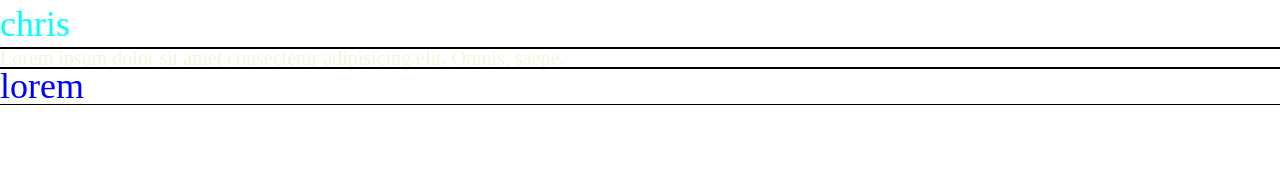
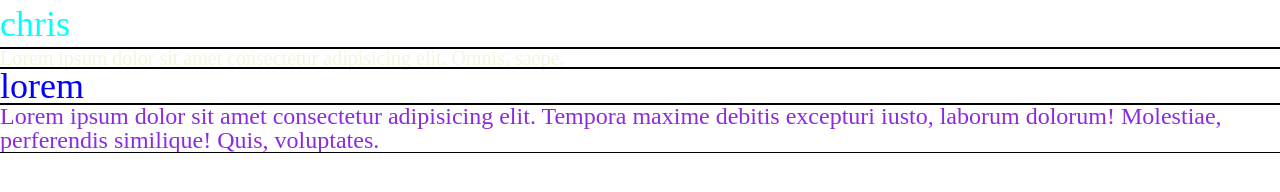
Before and after one commit to john97653799/github1123, a plain HTML site: page index.html in a window 1280 px wide. Drawn offline with Linux system fonts and the light colour scheme.

Commit message:
新增小標題

```diff
--- a/all-css/all.css
+++ b/all-css/all.css
@@ -76,3 +76,7 @@ h2{
     color: blue;
     font-size: 36px;
 }
+h3{
+    color: blueviolet;
+    font-size: 24px;
+}
--- a/index.html
+++ b/index.html
@@ -10,5 +10,6 @@
    <h1>chris</h1>
    <p>Lorem ipsum dolor sit amet consectetur adipisicing elit. Omnis, saepe.</p>
    <h2>lorem</h2>
+   <h3>Lorem ipsum dolor sit amet consectetur adipisicing elit. Tempora maxime debitis excepturi iusto, laborum dolorum! Molestiae, perferendis similique! Quis, voluptates.</h3>
 </body>
 </html>
```
